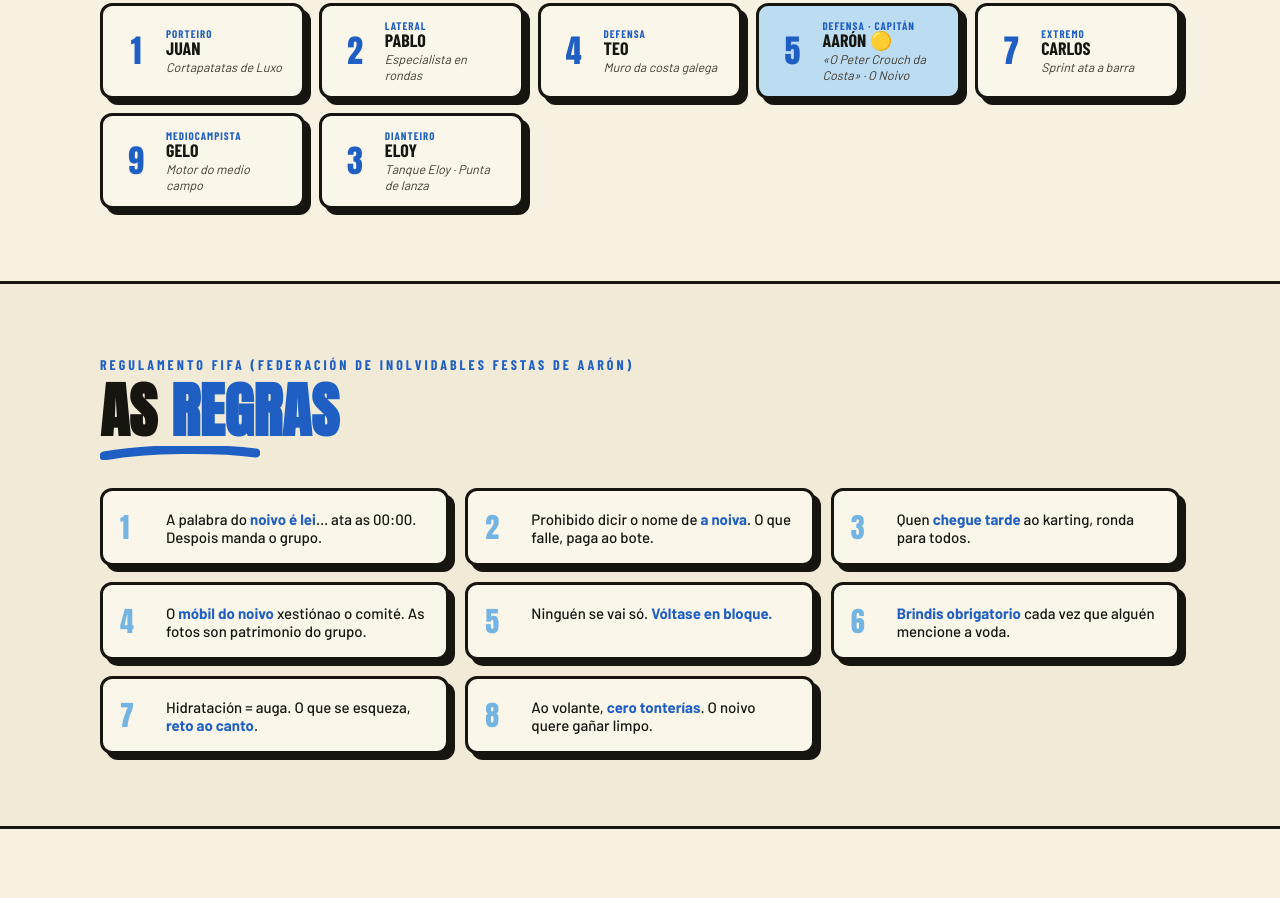
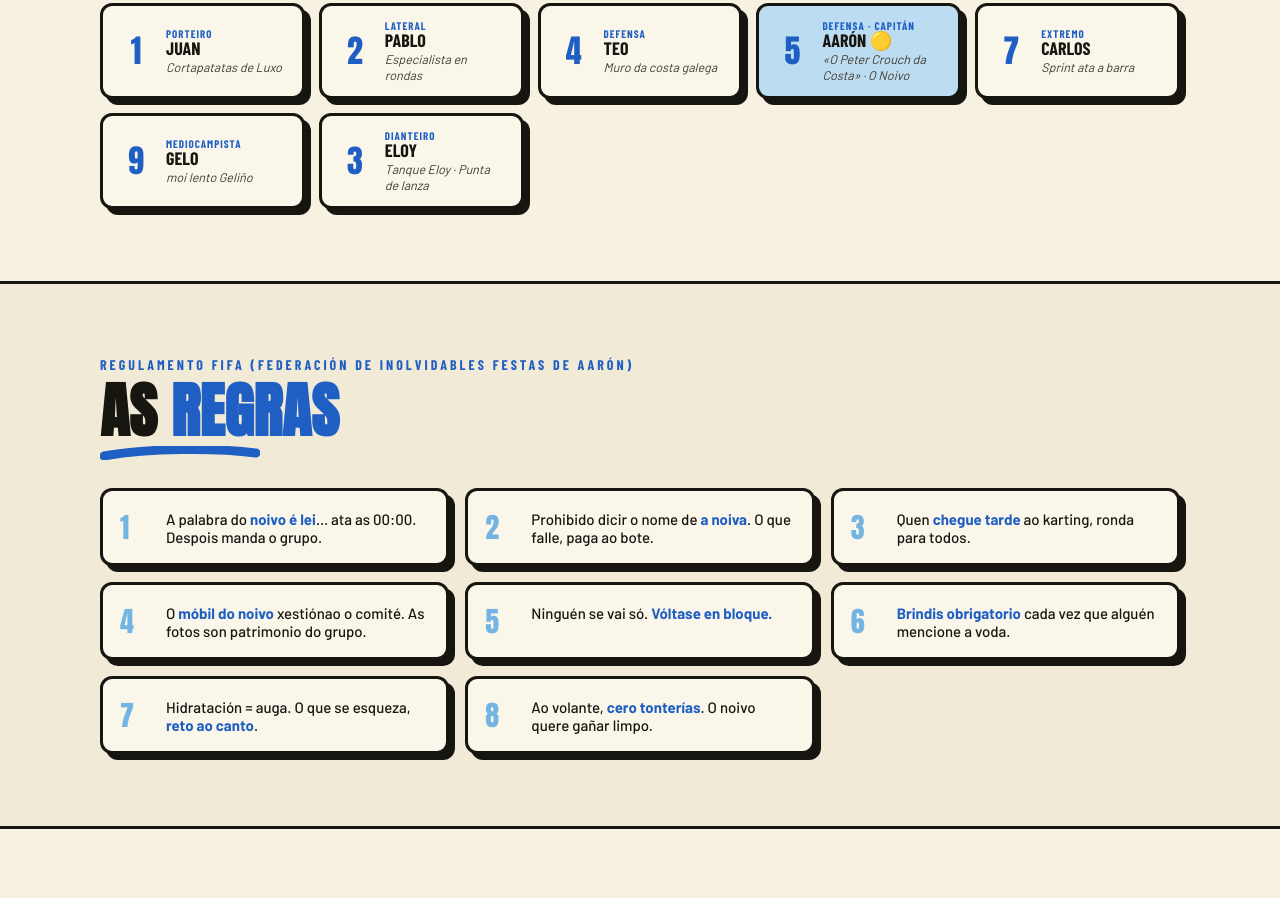
Before and after one commit to Rdosil/Despedida-Aaron, a plain HTML site: page index.html in a window 1280 px wide. Shown: the part 4671-5569 px from the top of the page. Drawn offline with nearby package versions, Linux system fonts and the light colour scheme; no server answers; a web font is replaced by a local one.

Commit message:
Update Gelo description

```diff
--- a/index.html
+++ b/index.html
@@ -438,7 +438,7 @@
       <div class="card player"><div class="num">4</div><div class="pi"><div class="role">Defensa</div><h3>Teo</h3><div class="nick">Muro da costa galega</div></div></div>
       <div class="card player cap"><div class="num">5</div><div class="pi"><div class="role">Defensa · Capitán</div><h3>Aarón 🟡</h3><div class="nick">«O Peter Crouch da Costa» · O Noivo</div></div></div>
       <div class="card player"><div class="num">7</div><div class="pi"><div class="role">Extremo</div><h3>Carlos</h3><div class="nick">Sprint ata a barra</div></div></div>
-      <div class="card player"><div class="num">9</div><div class="pi"><div class="role">Mediocampista</div><h3>Gelo</h3><div class="nick">Motor do medio campo</div></div></div>
+      <div class="card player"><div class="num">9</div><div class="pi"><div class="role">Mediocampista</div><h3>Gelo</h3><div class="nick">moi lento Geliño</div></div></div>
       <div class="card player"><div class="num">3</div><div class="pi"><div class="role">Dianteiro</div><h3>Eloy</h3><div class="nick">Tanque Eloy · Punta de lanza</div></div></div>
     </div>
   </div>
```
